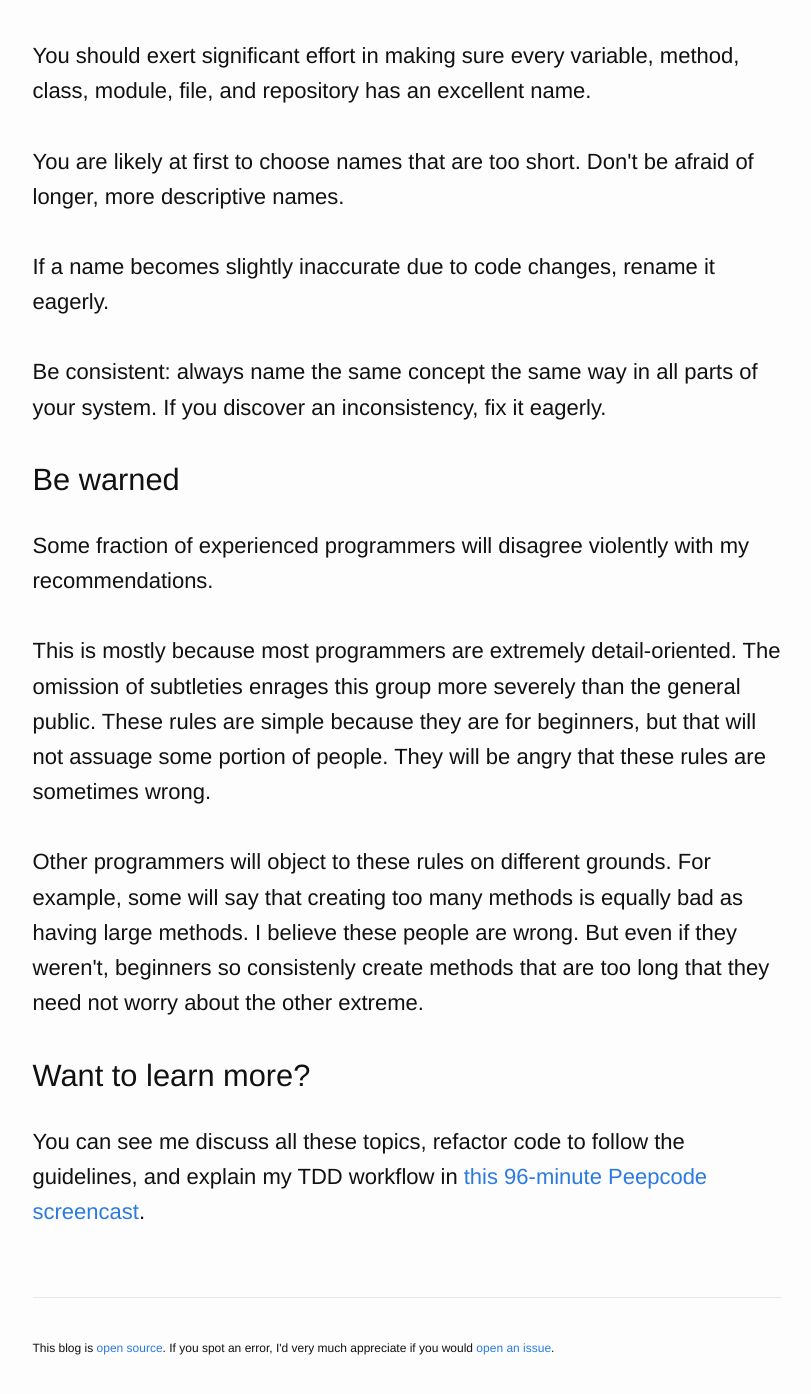
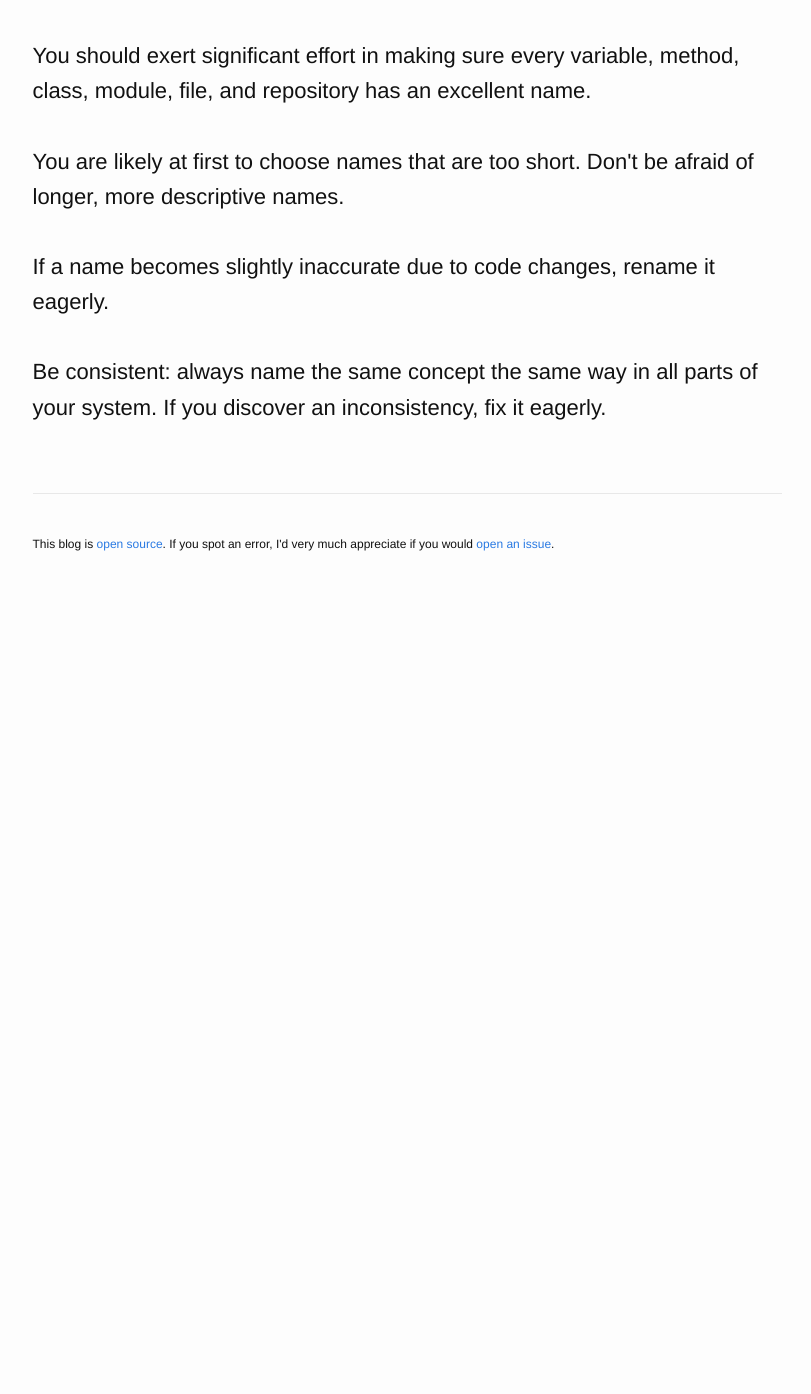
Before and after one commit to r00k/blog, a Jekyll site: the page built from _posts/2013-08-21-simple-rules-for-new-ruby-programmers.html, in a window 1280 px wide and 1400 px high, scrolled down 3114 px. Shown: the top 1394 px of the window, without its empty margins (233-1044 px from the left). Built offline with Jekyll 4.4.1, drawn with Linux system fonts in a browser that asks for light colours; after the commit the page ends 3744 px from its top, so only the background shows below that.

Commit message:
Remove stuff

```diff
--- a/_posts/2013-08-21-simple-rules-for-new-ruby-programmers.html
+++ b/_posts/2013-08-21-simple-rules-for-new-ruby-programmers.html
@@ -39,9 +39,3 @@ published: true
 <p>You are likely at first to choose names that are too short. Don't be afraid of longer, more descriptive names.</p>
 <p>If a name becomes slightly inaccurate due to code changes, rename it eagerly.</p>
 <p>Be consistent: always name the same concept the same way in all parts of your system. If you discover an inconsistency, fix it eagerly.</p>
-<h3>Be warned</h3>
-<p>Some fraction of experienced programmers will disagree violently with my recommendations. </p>
-<p>This is mostly because most programmers are extremely detail-oriented. The omission of subtleties enrages this group more severely than the general public. These rules are simple because they are for beginners, but that will not assuage some portion of people. They will be angry that these rules are sometimes wrong.</p>
-<p>Other programmers will object to these rules on different grounds. For example, some will say that creating too many methods is equally bad as having large methods. I believe these people are wrong. But even if they weren't, beginners so consistenly create methods that are too long that they need not worry about the other extreme.</p>
-<h3>Want to learn more?</h3>
-<p>You can see me discuss all these topics, refactor code to follow the guidelines, and explain my TDD workflow in <a href="https://peepcode.com/products/play-by-play-benorenstein">this 96-minute Peepcode screencast</a>. </p>
```
